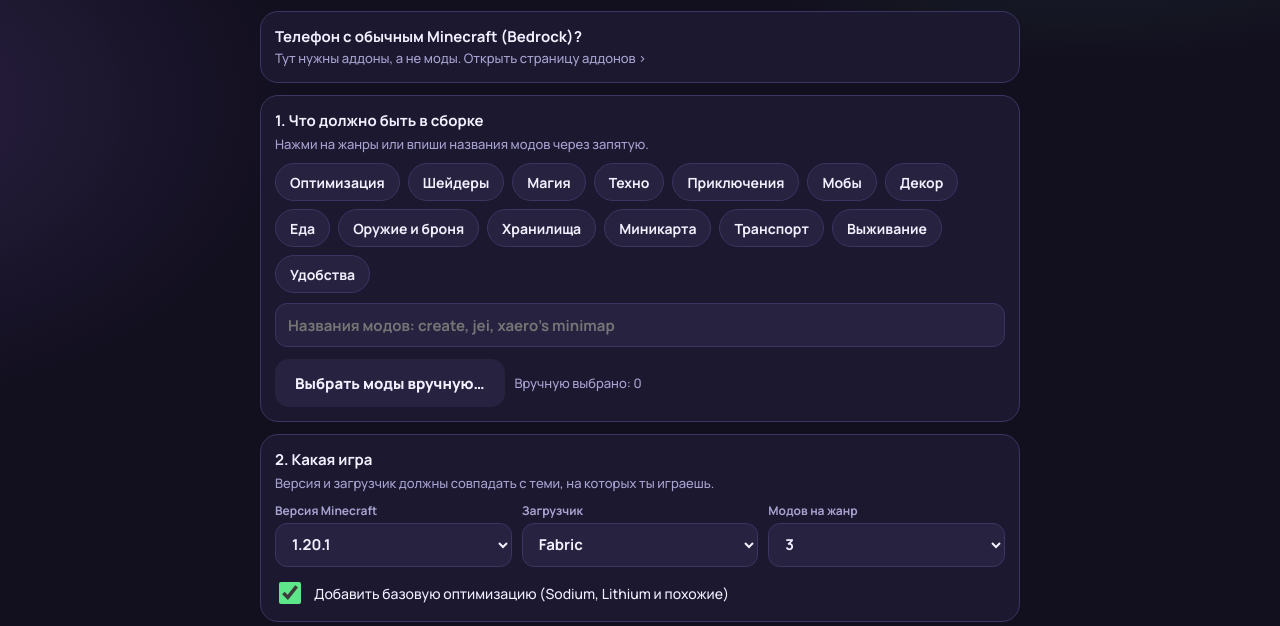
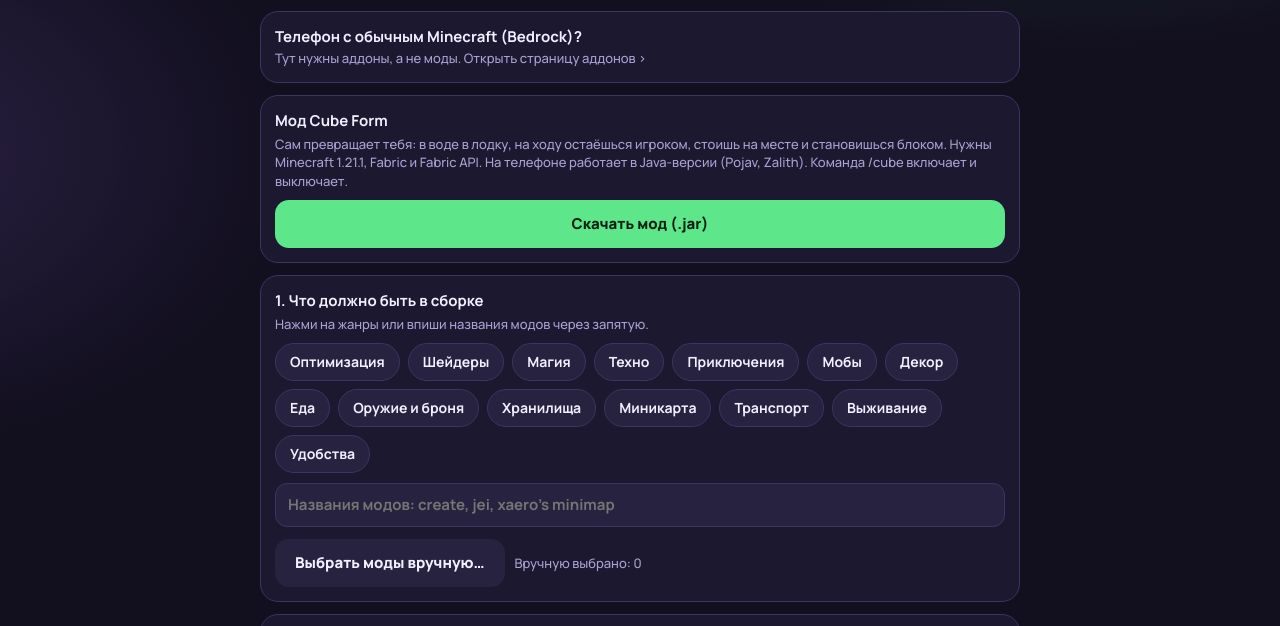
Before and after one commit to Felykxzy/felykxzy.github.io, a plain HTML site: page minecraft/index.html in a window 1280 px wide. Shown: the part 102-728 px from the top of the page. Drawn offline with Linux system fonts and the light colour scheme; no server answers; a web font is replaced by a local one.

Commit message:
Minecraft: карточка скачивания мода Cube Form
Co-Authored-By: Claude Sonnet 5.5 <noreply@anthropic.com>
Claude-Session: https://claude.ai/code/session_01Xd3d1my2gsvXjvj9dSKZta

```diff
--- a/minecraft/index.html
+++ b/minecraft/index.html
@@ -65,6 +65,7 @@ dialog::backdrop{background:rgba(3,2,14,.7);backdrop-filter:blur(4px)}
 <p class="lead">Выбери, что хочешь в сборке, и получи файл для Prism Launcher. Работает в браузере: моды не скачиваются на это устройство, файл только ссылается на них.</p>
 
 <a class="card" href="addons/" style="display:block;text-decoration:none;color:inherit;margin-top:0"><b>Телефон с обычным Minecraft (Bedrock)?</b><br><span style="color:var(--mut);font-size:13px">Тут нужны аддоны, а не моды. Открыть страницу аддонов ›</span></a>
+<div class="card"><h2>Мод Cube Form</h2><p class="hint">Сам превращает тебя: в воде в лодку, на ходу остаёшься игроком, стоишь на месте и становишься блоком. Нужны Minecraft 1.21.1, Fabric и Fabric API. На телефоне работает в Java-версии (Pojav, Zalith). Команда /cube включает и выключает.</p><a class="btn go dl" href="https://github.com/Felykxzy/felykxzy.github.io/releases/download/latest/cube-form-1.0.0.jar">Скачать мод (.jar)</a></div>
 <div class="card"><h2>1. Что должно быть в сборке</h2><p class="hint">Нажми на жанры или впиши названия модов через запятую.</p>
 <div class="chips" id="chips"></div>
 <div style="margin-top:10px"><input type="text" id="extra" placeholder="Названия модов: create, jei, xaero's minimap" value="" autocomplete="off"></div>
```
